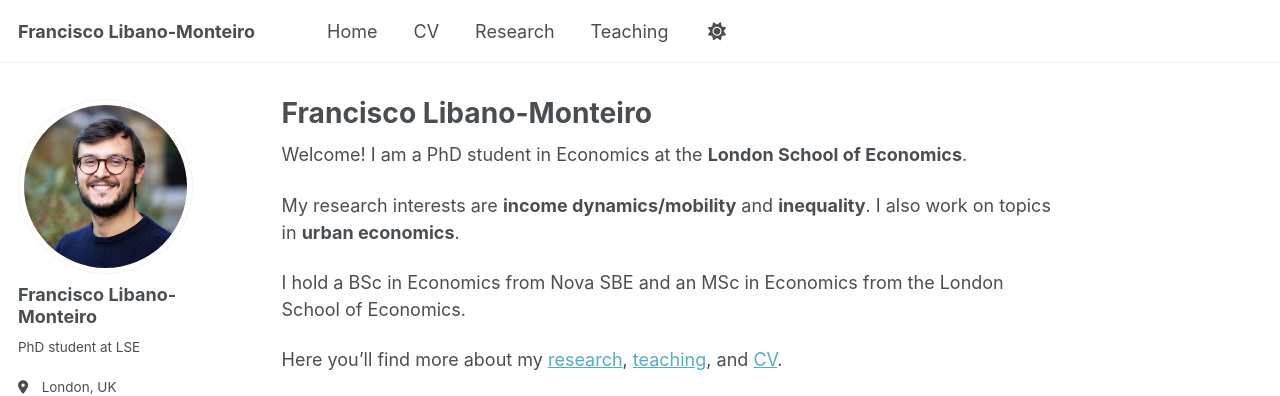
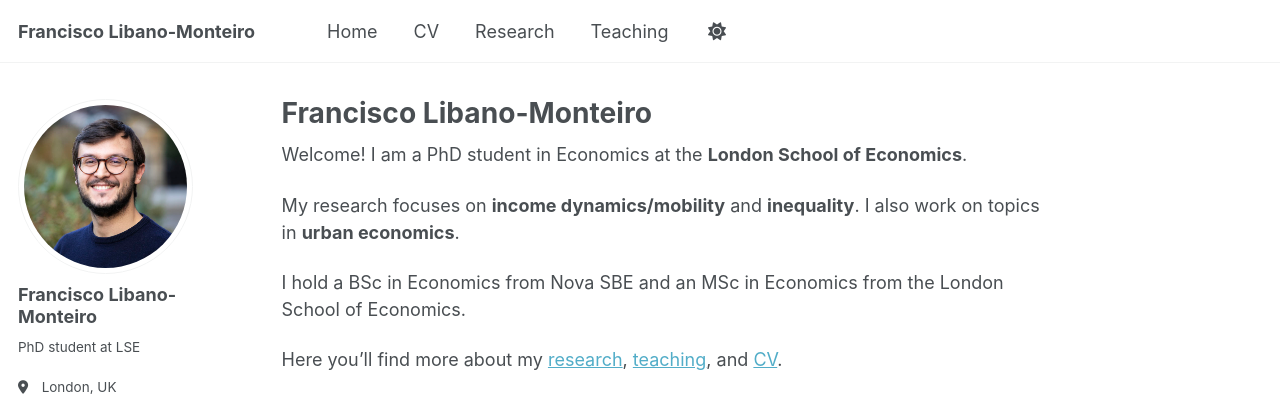
Before and after one commit to mfsdlm98/mfsdlm98.github.io, a Jekyll site: the page built from index.md, in a window 1280 px wide. Shown: the top 396 px of the page. Built offline with Jekyll 4.4.1, drawn with Linux system fonts in a browser that asks for light colours; some web fonts are replaced.

Commit message:
update bio

```diff
--- a/index.md
+++ b/index.md
@@ -7,7 +7,7 @@ author_profile: true
 
 Welcome! I am a PhD student in Economics at the **London School of Economics**.
 
-My research interests are **income dynamics/mobility** and **inequality**. I also work on topics in **urban economics**.
+My research focuses on **income dynamics/mobility** and **inequality**. I also work on topics in **urban economics**.
 
 I hold a BSc in Economics from Nova SBE and an MSc in Economics from the London School of Economics.
 
```
